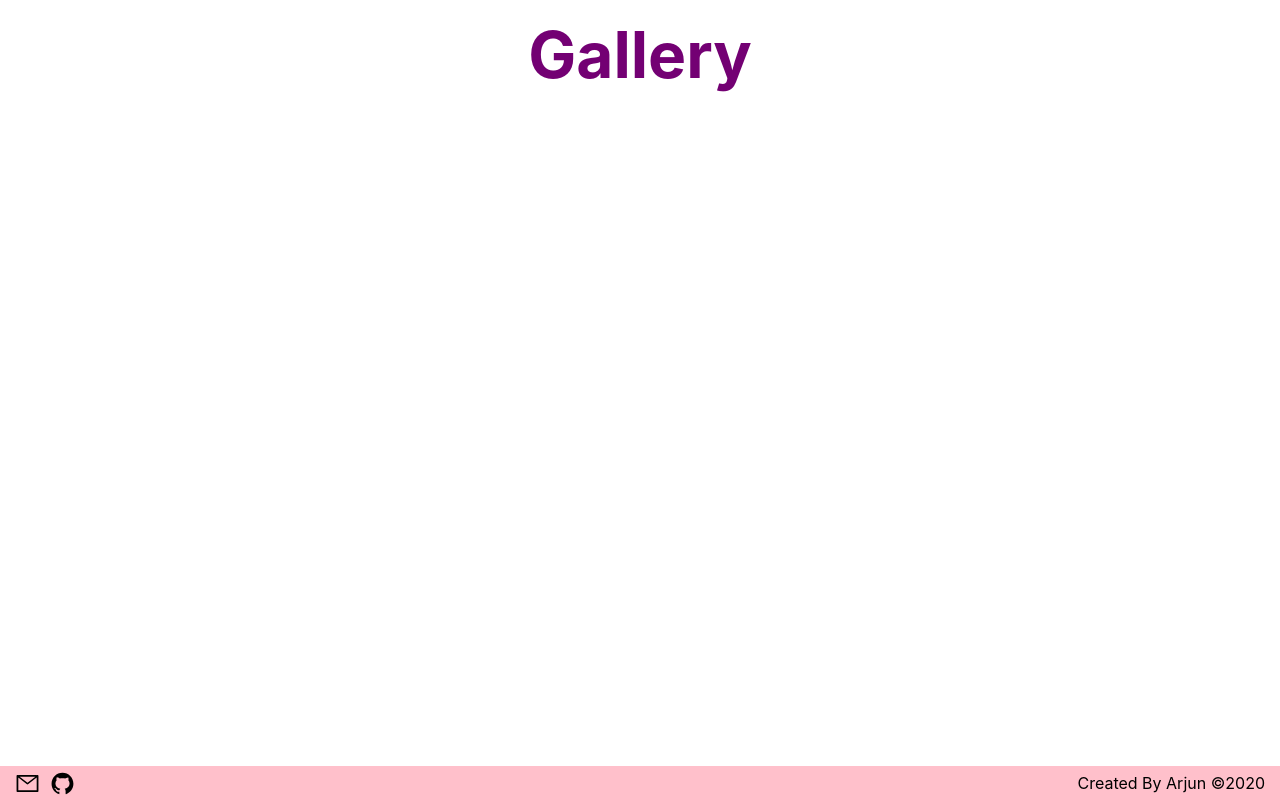
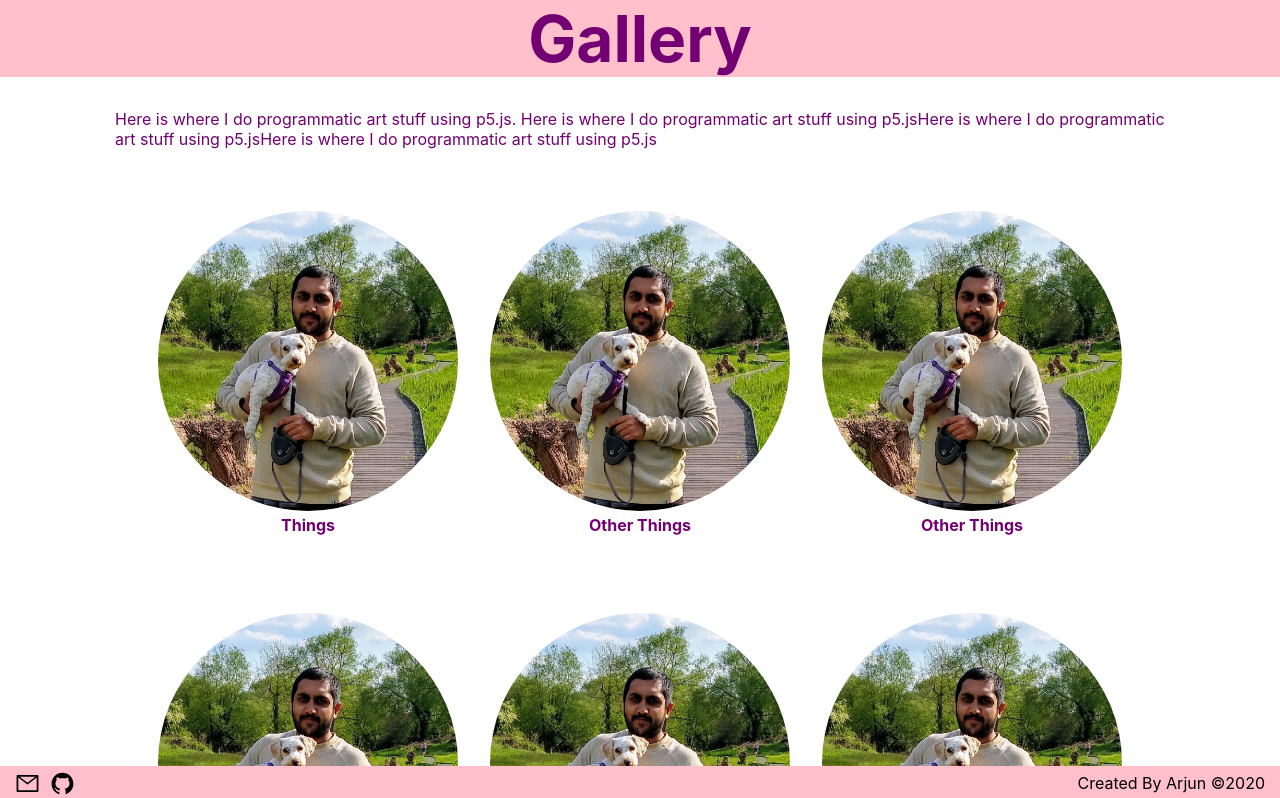
Before and after one commit to TAQ2/taq2.github.io, a React (Create React App) app: page /gallery in a window 1280 px wide. Shown: the top 798 px of the page. Built offline with nearby package versions, Linux system fonts and the light colour scheme.

Commit message:
Initial design work for gallery page

```diff
--- a/src/Gallery.js
+++ b/src/Gallery.js
@@ -1,25 +1,123 @@
-import React from "react";
+import React, { useState } from "react";
+import styled from "styled-components";
+import { useSpring, animated } from "react-spring";
 
 import Title from "./components/Title";
-import { colours } from "./theme";
+import { colours, screenBreakpoints } from "./theme";
+import galleryData from "./galleryData";
+
+// @Cleanup - bad name
+const PieceContainer = styled.div`
+  display: flex;
+  flex-wrap: wrap;
+  max-width: ${screenBreakpoints.maxContentWidth}px;
+  margin: 0 5%;
+  justify-content: center;
+
+  // @Incomplete - this is only so that the footer looks ok
+  // @Incomplete - this is overwridden in the media query
+  margin-bottom: 2em;
+
+  @media (min-width: ${screenBreakpoints.maxContentWidth}px) {
+    margin: 0 auto;
+  }
+`;
+
+function Piece({ img, name, githubLink, appLink }) {
+  const [isHovered, setIsHovered] = useState(false);
+
+  const animation = useSpring({
+    transform: `translateY(${isHovered ? -20 : 0}px)`
+  });
+
+  return (
+    <animated.div
+      onMouseOver={() => setIsHovered(true)}
+      onMouseOut={() => setIsHovered(false)}
+      style={{
+        padding: "1em",
+        marginBottom: "1em",
+        ...animation
+      }}
+    >
+      <div
+        style={{
+          position: "relative",
+          // @Incomplete - should be 50 but we are relative to the whole container
+          top: "47%",
+          display: "flex",
+          justifyContent: "space-between",
+          padding: "0 10%",
+          opacity: isHovered ? 1 : 0,
+          zIndex: 1
+        }}
+      >
+        <div
+          style={{
+            width: "30%",
+            textAlign: "center",
+            backgroundColor: colours.primary,
+            borderRadius: 5,
+            padding: 5,
+            cursor: "pointer"
+          }}
+        >
+          View
+        </div>
+        <div
+          style={{
+            width: "30%",
+            textAlign: "center",
+            backgroundColor: colours.primary,
+            borderRadius: 5,
+            padding: 5,
+            cursor: "pointer"
+          }}
+        >
+          Code
+        </div>
+      </div>
+      <img
+        alt={name}
+        src={img}
+        style={{
+          height: "100%",
+          width: "100%",
+          maxHeight: 300,
+          maxWidth: 300,
+          borderRadius: "50%",
+          filter: isHovered && "grayscale(50%)"
+        }}
+      />
+      <div style={{ textAlign: "center", fontWeight: "bold" }}>{name}</div>
+    </animated.div>
+  );
+}
 
 export default function Gallery() {
   return (
-    <div
-      style={{
-        color: colours.secondary,
-        // backgroundColor: colours.primary,
-        padding: "1em"
-      }}
-    >
+    <div style={{ color: colours.secondary }}>
       <Title
         style={{
           textAlign: "center",
-          marginBottom: "1em"
+          marginBottom: "0.5em",
+          backgroundColor: colours.primary
         }}
       >
         Gallery
       </Title>
+      <PieceContainer>
+        {/* @Cleanup - this div doesn't belong in the piece container */}
+        <div style={{ marginBottom: "1em" }}>
+          Here is where I do programmatic art stuff using p5.js. Here is where I
+          do programmatic art stuff using p5.jsHere is where I do programmatic
+          art stuff using p5.jsHere is where I do programmatic art stuff using
+          p5.js
+        </div>
+        {galleryData.map((data, i) => (
+          <Piece {...data} key={i} />
+        ))}
+      </PieceContainer>
     </div>
   );
 }
--- a/src/Home/Link.js
+++ b/src/Home/Link.js
@@ -39,4 +39,5 @@ function Link({ children, onClick, history, to, style }) {
   );
 }
 
+// use with router so that we don't need to restyle the a tag that comes with the rr Link component
 export default withRouter(Link);
--- a/src/galleryData.js
+++ b/src/galleryData.js
@@ -1,6 +1,60 @@
 import meImg from "./assets/me.jpg";
 
 const data = [
+  {
+    img: meImg,
+    name: "Things",
+    githubLink: "https://github.com/taq2/forum-app",
+    appLink: "https://github.com/taq2/forum-app"
+  },
+  {
+    img: meImg,
+    name: "Other Things",
+    githubLink: "https://github.com/taq2/forum-app",
+    appLink: "https://github.com/taq2/forum-app"
+  },
+  {
+    img: meImg,
+    name: "Other Things",
+    githubLink: "https://github.com/taq2/forum-app",
+    appLink: "https://github.com/taq2/forum-app"
+  },
+  {
+    img: meImg,
+    name: "Things",
+    githubLink: "https://github.com/taq2/forum-app",
+    appLink: "https://github.com/taq2/forum-app"
+  },
+  {
+    img: meImg,
+    name: "Other Things",
+    githubLink: "https://github.com/taq2/forum-app",
+    appLink: "https://github.com/taq2/forum-app"
+  },
+  {
+    img: meImg,
+    name: "Other Things",
+    githubLink: "https://github.com/taq2/forum-app",
+    appLink: "https://github.com/taq2/forum-app"
+  },
+  {
+    img: meImg,
+    name: "Things",
+    githubLink: "https://github.com/taq2/forum-app",
+    appLink: "https://github.com/taq2/forum-app"
+  },
+  {
+    img: meImg,
+    name: "Other Things",
+    githubLink: "https://github.com/taq2/forum-app",
+    appLink: "https://github.com/taq2/forum-app"
+  },
+  {
+    img: meImg,
+    name: "Other Things",
+    githubLink: "https://github.com/taq2/forum-app",
+    appLink: "https://github.com/taq2/forum-app"
+  },
   {
     img: meImg,
     name: "Things",
--- a/src/hooks/useIsScrollZero.js
+++ b/src/hooks/useIsScrollZero.js
@@ -4,6 +4,7 @@ import { useState, useEffect } from "react";
 // https://codesandbox.io/s/m4ky8vwq4p
 
 // @Cleanup - bad name
+// @Cleanup - should this just belong in footer
 export default function useIsScrollZero() {
   const [scrollY, setScrollY] = useState(window.scrollY === 0);
 
--- a/src/theme.js
+++ b/src/theme.js
@@ -1,7 +1,9 @@
 export const screenBreakpoints = {
   small: 576,
   tablet: 750,
-  desktop: 900
+  desktop: 900,
+  // @Cleanup - might not need this when we make a container component
+  maxContentWidth: 1050
 };
 
 export const colours = {
```
Also changed, not shown: todo.txt.
